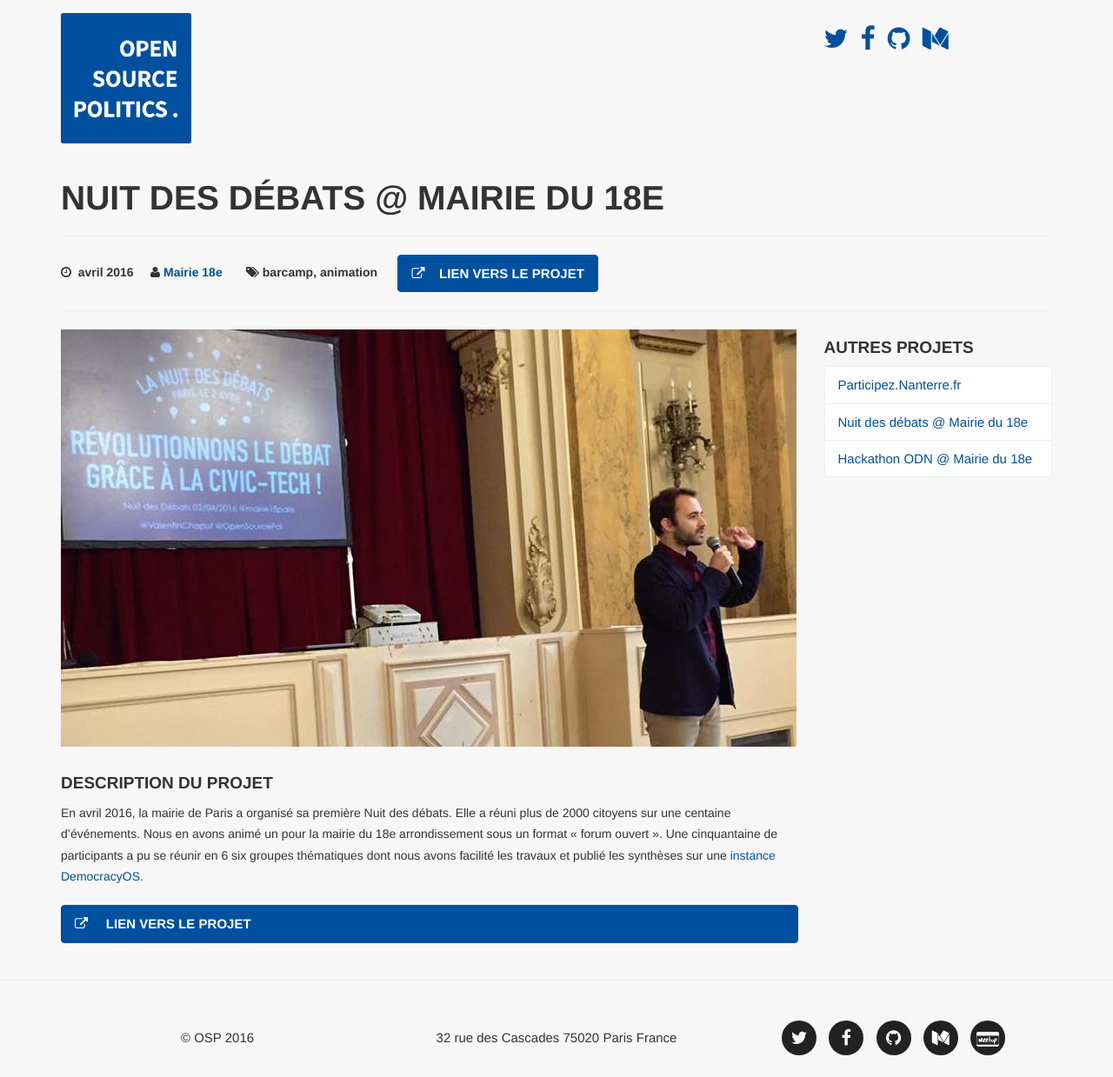
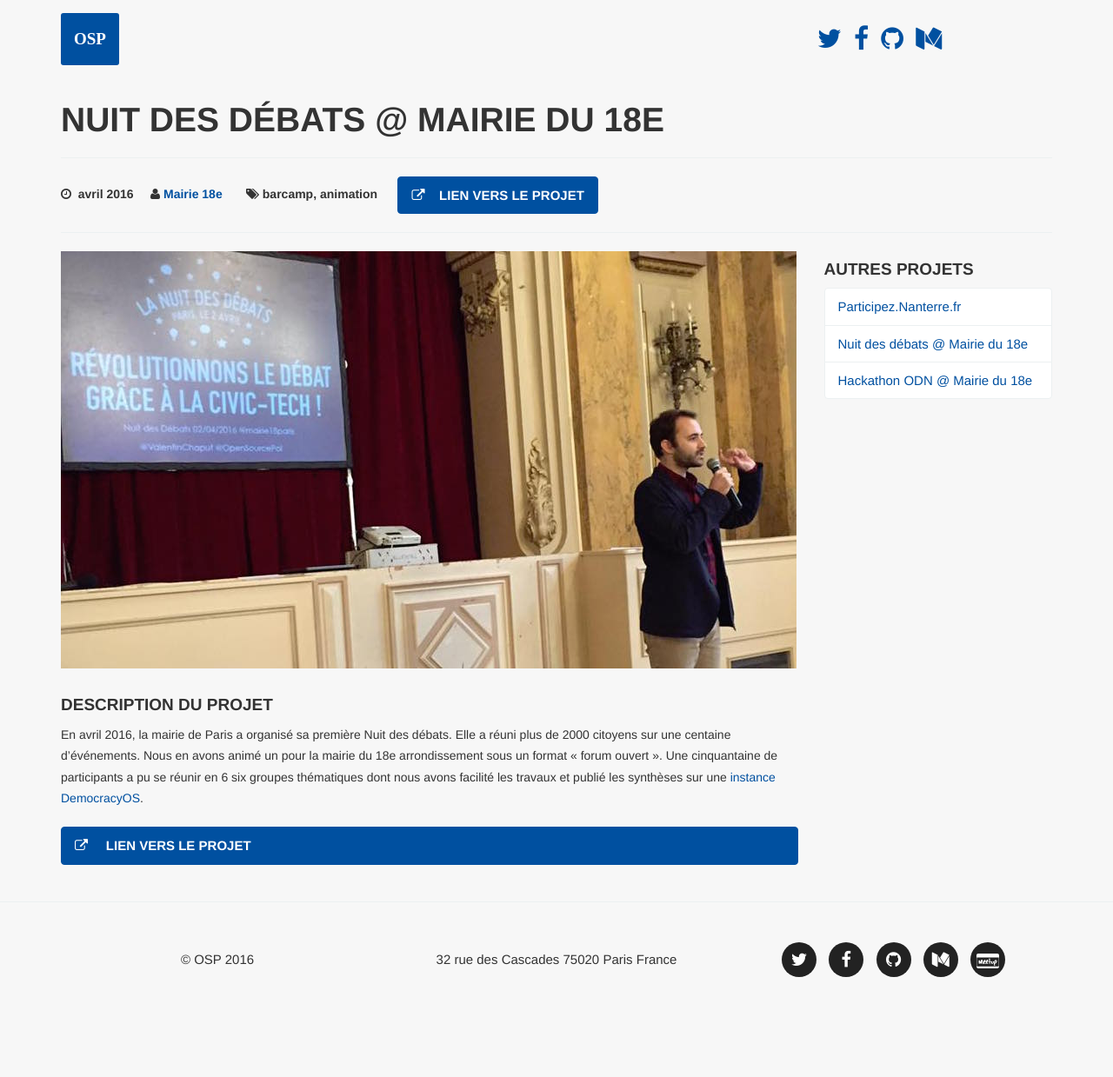
Before and after one commit to OpenSourcePolitics/opensourcepolitics_web-site, a Jekyll site: the page built from _posts/2016-09-26-nuit-debats-18.markdown, in a window 1280 px wide. Shown: the whole page at 87% size. Built offline with Jekyll 4.4.1, drawn with Linux system fonts in a browser that asks for light colours; some web fonts are replaced; after the commit the page ends 1149 px from its top, so only the background shows below that.

Commit message:
change logo on nav

```diff
--- a/_includes/nav-post.html
+++ b/_includes/nav-post.html
@@ -1,7 +1,7 @@
 <div class="container nav-post">
-    <div class="row">
+    <div class="row container">
         <div class="col-sm-9">
-            <a href="{{ site.baseurl }}/"><img src="{{ site.baseurl }}/img/logos/osp-bleu.png" class="logo-osp" width="150px"></a>
+            <a href="{{ site.baseurl }}/" class="navbar-brand"><span style="color:#fff;font-family:Source Sans Pro"><b>OSP</b></span><!-- <img src="{{ site.baseurl }}/img/logos/osp-bleu.png" class="logo-osp" width="150px"> --></a>
         </div>
         <div class="col-sm-3">
             <ul class="list-inline nav-post">
```
